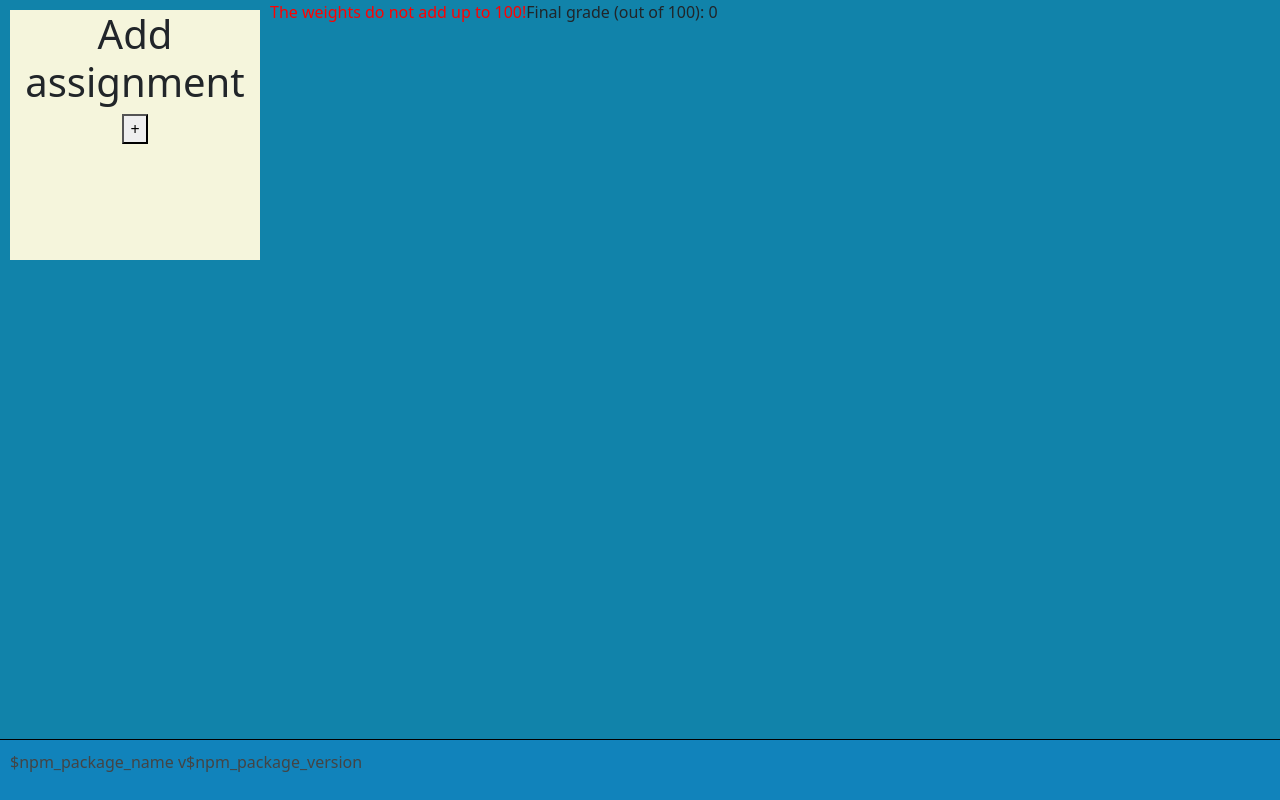
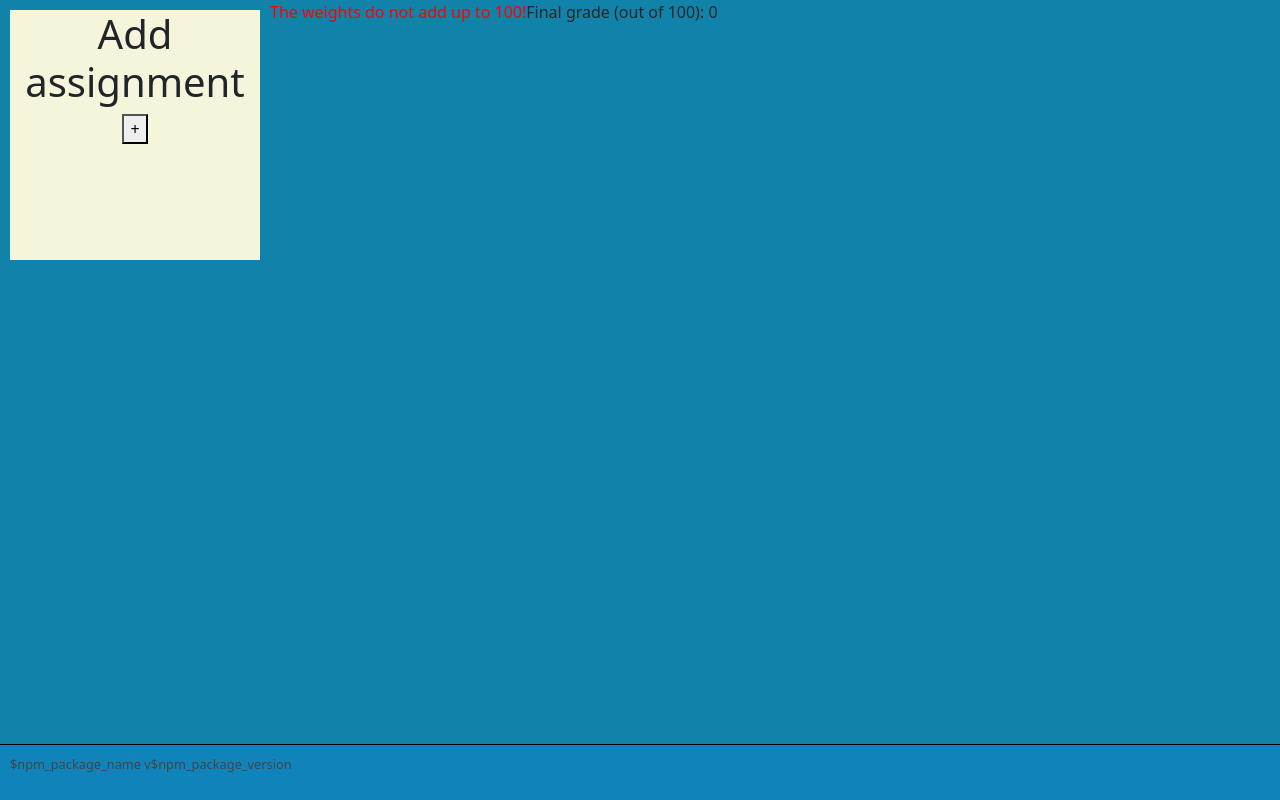
Before and after one commit to pokir/ib-grade-calculator, a React (Create React App) app: page / in a window 1280 px wide. Built offline with nearby package versions, Linux system fonts and the light colour scheme.

Commit message:
Update font size of footer

```diff
--- a/src/components/footer.jsx
+++ b/src/components/footer.jsx
@@ -12,6 +12,7 @@ const Footer = props => {
         backgroundColor: '#1183bb',
         color: '#444',
         borderTop: '1px solid black',
+        fontSize: '0.8em',
       }}
     >
       <p>{props.appName} v{props.appVersion}</p>
```
